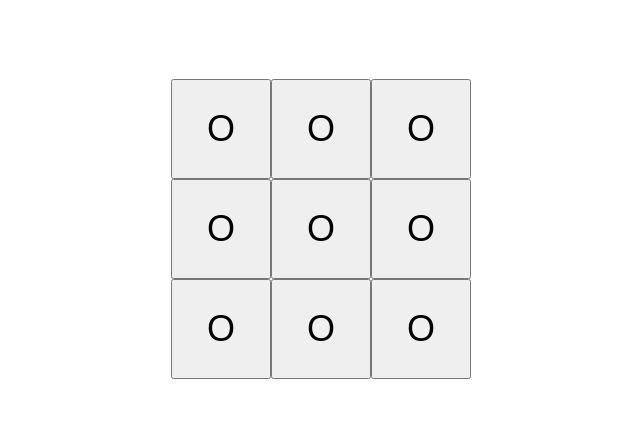
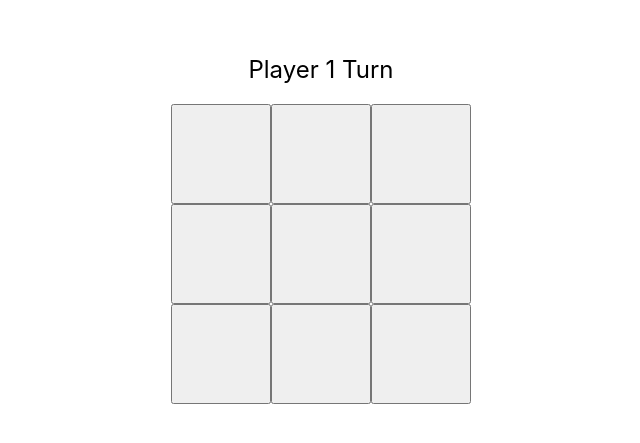
Before and after one commit to aleks1232123/emoji-tic-tac-toe-classes-reactjs, a React (Create React App) app: page / in a window 1280 px wide. Shown: the part 171-614 px from the top of the page, without its empty margins (319-959 px from the left). Built offline with nearby package versions, Linux system fonts and the light colour scheme; the HTML template or start-up script is replaced by a standard one.

Commit message:
Add new functionality to components

```diff
--- a/src/components/Board/Board.jsx
+++ b/src/components/Board/Board.jsx
@@ -3,13 +3,31 @@ import BoardRow from '../BoardRow/BoardRow'
 
 export default class Board extends Component {
 
+  constructor(props){
+    super(props);
+    this.state = { boardState: Array(3).fill(Array(3).fill(null)),
+                    playerStatus: 'Player 1 Turn'};
+  }
+
+  handleClick = (adr) => {
+    console.log(adr[0], adr[2]);
+    let newBoardState = [...this.state.boardState];
+    newBoardState[+adr[0]][+adr[2]] = 'X';
+    this.setState({ boardState: newBoardState });
+    console.log(this.state.boardState[0])
+  }
+
   render() {
     return (
-      <div className='boardBorder' style={{color: 'black'}}>
-        <div className='board' style={{height: '100vh', display: 'flex', flexDirection: 'column', justifyContent: 'center', alignItems: 'center'}}>
-          <BoardRow row = {0}/>
-          <BoardRow row = {1}/>
-          <BoardRow row = {2}/>
+      <div>
+        <div className='boardBorder'
+              style={{height: '100vh', display: 'flex', flexDirection: 'column', justifyContent: 'center', alignItems: 'center'}}>
+          <div style={{fontSize: '24px', marginBottom: '20px'}}>
+            {this.state.playerStatus}
+          </div>
+          <div className='board'>
+            {[0,1,2].map((num) => <BoardRow onClick={(i) => this.handleClick(i)} value = {this.state.boardState[num]} row = {num} key = {num}/>)}
+          </div>
         </div>
       </div>
     )
--- a/src/components/BoardRow/BoardRow.jsx
+++ b/src/components/BoardRow/BoardRow.jsx
@@ -5,10 +5,11 @@ export default class BoardRow extends Component {
 
   render() {
     return (
-      <div className="board-row">
-        <Cell value={this.props.row*3 + 1} />
-        <Cell value={this.props.row*3 + 2} />
-        <Cell value={this.props.row*3 + 3} />
+      <div className="board-row" style={{height: '100px'}}>
+        {[0,1,2].map((num) => <Cell onClick={(i) => {this.props.onClick(i)}}
+        value = {this.props.value[num]}
+        adr = {this.props.row + '-' + num}
+        key = {this.props.row + '-' + num} />)}
       </div>
     )
   }
--- a/src/components/Cell/Cell.jsx
+++ b/src/components/Cell/Cell.jsx
@@ -1,22 +1,18 @@
 import { Component } from 'react'
 
 export default class Cell extends Component {
-
-  constructor(props) {
-    super(props);
-    this.state = {cellState: 'O'};
-  }
 
   componentDidMount() {
     console.log(this);
   }
 
-  cellClickHandler = () => this.state.cellState === 'O' ? this.setState({cellState: 'X'}) : this.setState({cellState: 'O'})
-
   render() {
     return (
-      <button value={this.props.value} onClick={this.cellClickHandler} style={{fontSize: '36px', width: '100px', height: '100px'}}>
-        {this.state.cellState}
+      <button
+        value={this.props.value}
+        onClick={() => this.props.onClick(this.props.adr)}
+        style={{fontSize: '36px', width: '100px', height: '100px'}}>
+          {this.props.value}
       </button>
     )
   }
```
